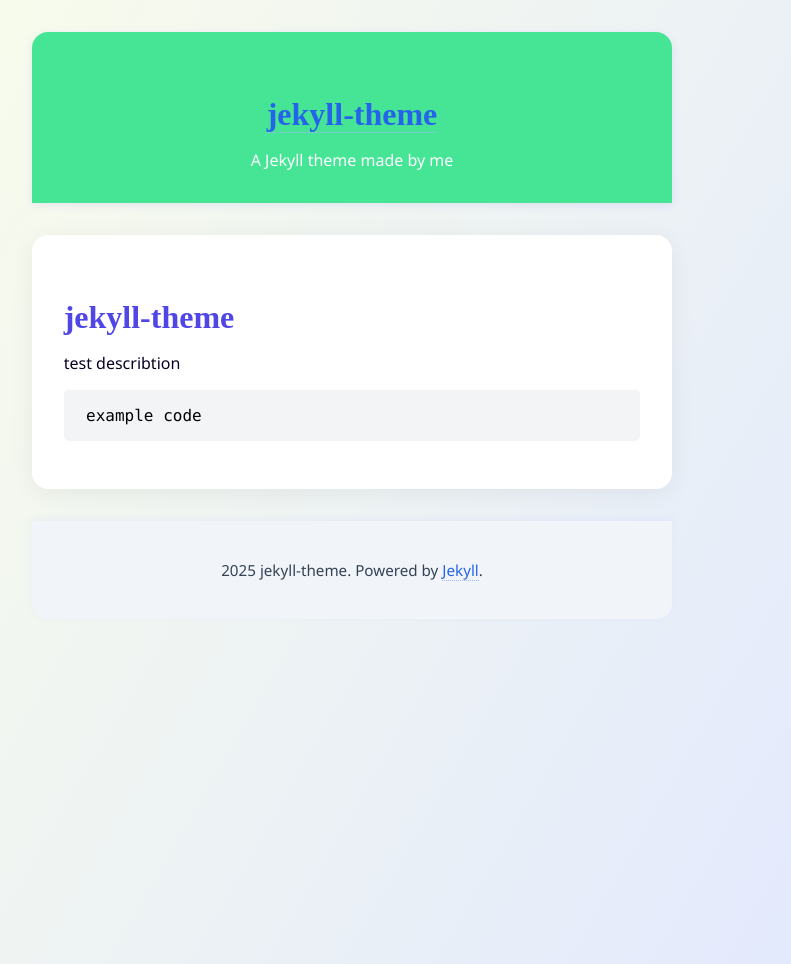
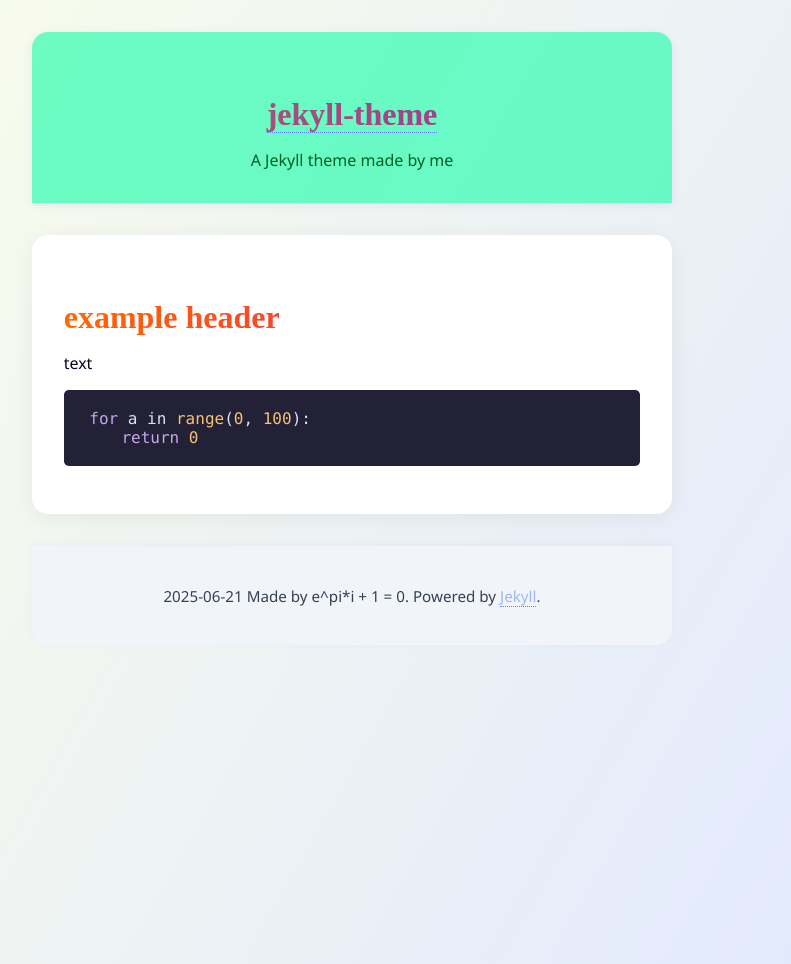
Before and after one commit to Jakub314159265/jekyll-theme, a Jekyll site: the page built from index.md, in a window 1280 px wide. Shown: the whole page, without its empty margins (288-1079 px from the left). Built offline with Jekyll 4.4.1, drawn with Linux system fonts in a browser that asks for light colours.

Commit message:
better theme

````diff
--- a/_config.yml
+++ b/_config.yml
@@ -1,5 +1,6 @@
 title: jekyll-theme
 description: "A Jekyll theme made by me"
 encoding: utf-8
+highlighter: rouge
 
 exclude: ["README.md", "LICENSE", "*.gem", "*.gemspec", "Gemfile.lock"]
--- a/_layouts/default.html
+++ b/_layouts/default.html
@@ -14,5 +14,5 @@
       {{ content }}
     </main>
     <footer>
-      <p>{{ site.time | date: "%Y" }} {{ site.title }}. Powered by <a href="https://jekyllrb.com/">Jekyll</a>.</p>
+      <p>{{ site.time | date: "%Y-%m-%d" }} Made by e^pi*i + 1 = 0. Powered by <a href="https://jekyllrb.com/">Jekyll</a>.</p>
     </footer>
--- a/_sass/base.scss
+++ b/_sass/base.scss
@@ -9,8 +9,8 @@
 }
 
 header {
-  background: #46e596;
-  color: #fff;
+  background: #00ffa28f;
+  color: #00611d;
   padding: 2rem 1rem 1rem 1rem;
   border-radius: 1rem 1rem 0 0;
   box-shadow: 0 2px 8px rgba(79,70,229,0.1);
@@ -20,19 +20,22 @@
 
 h1, h2, h3, h4, h5, h6 {
   font-family: 'Merriweather', serif;
-  color: #4f46e5;
+  background: linear-gradient(90deg, #ff6a00, #ee0979);
+  -webkit-background-clip: text;
+  background-clip: text;
+  color: transparent;
   margin-top: 2rem;
   margin-bottom: 1rem;
 }
 
 a {
-  color: #2563eb;
+  color: #2564eb6b;
   text-decoration: none;
-  border-bottom: 1px dotted #a5b4fc;
-  transition: color 0.2s, border-bottom 0.2s;
+  border-bottom: 1px dotted #617cff;
+  transition: color 0.2s, border-bottom 0s;
 }
 a:hover {
-  color: #1e293b;
+  color: #0062ff;
   border-bottom: 2px solid #6366f1;
 }
 
@@ -45,16 +48,32 @@
 }
 
 code, pre {
-  background: #f3f4f6;
-  color: #000000;
+  background: #232136;
+  color: #e0def4;
   border-radius: 0.3em;
   padding: 0.2em 0.4em;
+  overflow-x: auto;
   font-family: 'Fira Mono', 'Consolas', monospace;
+  font-size: 1em;
 }
 
+.highlight .k   { color: #c4a7e7; }      /* keywords (purple) */
+.highlight .s   { color: #eb6f92; }      /* strings (pink) */
+.highlight .mi  { color: #f6c177; }      /* numbers (yellow) */
+.highlight .nb  { color: #9ccfd8; }      /* builtins (cyan) */
+.highlight .c1  { color: #6e6a86; font-style: italic; } /* comments (gray) */
+.highlight .o   { color: #ea9a97; }      /* operators (red) */
+.highlight .nn  { color: #31748f; }      /* class names (blue) */
+.highlight .nf  { color: #f6c177; }      /* function names (yellow) */
+.highlight .bp  { color: #9ccfd8; }      /* booleans (cyan) */
+.highlight .err { color: #eb6f92; background: #2a273f; } /* errors (pink bg) */
+
 pre {
-  padding: 1em;
+  padding: 1.2em;
   overflow-x: auto;
+  background: #232136;
+  color: #e0def4;
+  border-radius: 0.3em;
 }
 
 ul, ol {
--- a/index.md
+++ b/index.md
@@ -3,9 +3,10 @@
 layout: default
 ---
 
-# jekyll-theme
-test describtion
+# example header
+text
 
+```python
+for a in range(0, 100):
+    return 0
 ```
-example code
-```
````
Also changed, not shown: assets/favicon.ico.
